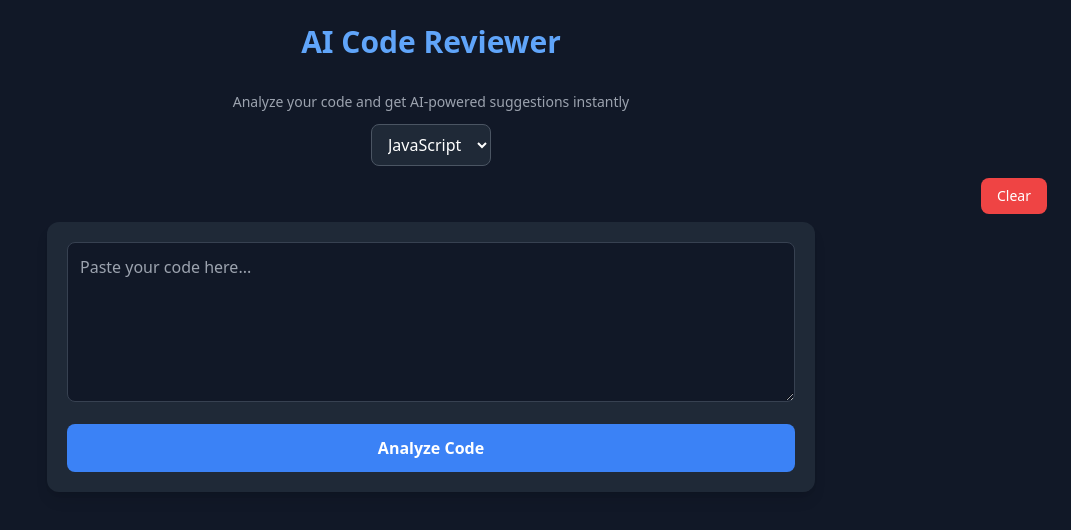
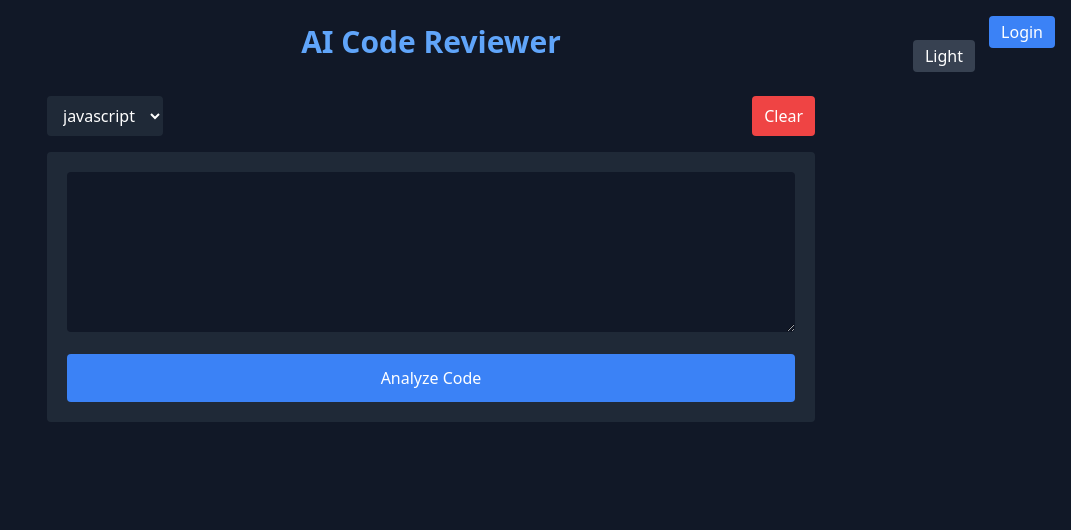
Before and after one commit to anantharjun672001-a11y/AiFrontend, a React (Vite) app: page / in a window 1280 px wide. Shown: the top 530 px of the page, without its empty margins (209-1280 px from the left). Built offline with nearby package versions, Linux system fonts and the light colour scheme.

Commit message:
code completed

```diff
--- a/src/App.jsx
+++ b/src/App.jsx
@@ -1,135 +1,293 @@
-import { useState } from "react";
+import { useState, useEffect } from "react";
 import axios from "axios";
 import { Prism as SyntaxHighlighter } from "react-syntax-highlighter";
-import { vscDarkPlus } from "react-syntax-highlighter/dist/esm/styles/prism";
+import {
+  vscDarkPlus,
+  oneLight,
+} from "react-syntax-highlighter/dist/esm/styles/prism";
 
 function App() {
   const [code, setCode] = useState("");
   const [result, setResult] = useState("");
   const [loading, setLoading] = useState(false);
-  const [copied, setCopied] = useState(false);
   const [history, setHistory] = useState([]);
   const [language, setLanguage] = useState("javascript");
+  const [dark, setDark] = useState(true);
 
+  const [username, setUsername] = useState("");
+  const [userId, setUserId] = useState(null);
+
+  const [showModal, setShowModal] = useState(false);
+  const [copied, setCopied] = useState(false);
+
+  /* LOGIN */
+  const handleLogin = async () => {
+  if (!username) return alert("Enter email");
+
+  const res = await axios.post("http://localhost:3000/login", {
+    email: username,
+  });
+
+  setUserId(res.data.userId);
+  setUsername(res.data.email);
+
+  localStorage.setItem("userId", res.data.userId);
+  localStorage.setItem("username", res.data.email);
+
+  setShowModal(false);
+};
+  /* FETCH HISTORY */
+  useEffect(() => {
+    if (!userId) return;
+
+    axios
+      .get(`http://localhost:3000/history/${userId}`)
+      .then((res) => setHistory(res.data));
+  }, [userId]);
+
+  /* ANALYZE */
   const analyzeCode = async () => {
-    if (!code.trim()) {
-      alert("Please enter code");
-      return;
-    }
+    if (!code.trim()) return alert("Enter code");
+
+    setLoading(true);
 
     try {
-      setLoading(true);
-
       const res = await axios.post("http://localhost:3000/analyze", {
         code,
         language,
+        userId,
       });
 
       setResult(res.data.result);
 
-      setHistory((prev) => [...prev, { code, result: res.data.result }]);
-    } catch (err) {
-      setResult("Server busy or API issue. Try again.");
-    } finally {
+      if (userId) {
+        const h = await axios.get(`http://localhost:3000/history/${userId}`);
+        setHistory(h.data);
+      }
+    } catch {
+      alert("Server error");
+    }
+
     setLoading(false);
-    }
   };
+
+  /* DELETE */
+  const deleteOne = async (id) => {
+    await axios.delete(`http://localhost:3000/history/${id}`);
+    setHistory(history.filter((h) => h._id !== id));
+  };
+
+  const deleteAll = async () => {
+    await axios.delete(`http://localhost:3000/history/user/${userId}`);
+    setHistory([]);
+  };
+
+  /* RESULT PARSE */
+  const improvements =
+    result.split("Improvements:")[1]?.split("Optimized Code:")[0] || "";
 
   const optimizedCode = result.split("Optimized Code:")[1] || "";
 
+
+
+  useEffect(() => {
+    const savedUser = localStorage.getItem("userId");
+    const savedName = localStorage.getItem("username");
+
+    if (savedUser) {
+      setUserId(savedUser);
+      setUsername(savedName);
+    }
+  }, []);
+
   return (
-    <div className="min-h-screen bg-gray-900 text-white flex flex-col items-center p-6">
+    <div
+      className={`${
+        dark ? "bg-gray-900 text-white" : "bg-gray-100 text-black"
+      } min-h-screen flex flex-col items-center p-6`}
+    >
+      {/* LOGIN / USER */}
+      <div className="absolute top-4 right-4 flex flex-col items-end gap-1">
+        {!userId ? (
+          <button
+            onClick={() => setShowModal(true)}
+            className="bg-blue-500 px-3 py-1 rounded text-white"
+          >
+            Login
+          </button>
+        ) : (
+          <div
+            className={`text-sm ${dark ? "text-gray-300" : "text-gray-700"}`}
+          >
+            👤 {username}
+          </div>
+        )}
+      </div>
+
+      {/* THEME TOGGLE */}
+      <button
+        onClick={() => setDark(!dark)}
+        className="absolute top-10 right-24 px-3 py-1 bg-gray-700 text-white rounded"
+      >
+        {dark ? "Light" : "Dark"}
+      </button>
+
+      {/* LOGIN MODAL */}
+      {showModal && (
+        <div className="fixed inset-0 bg-black/50 flex justify-center items-center">
+          <div className="bg-white text-black p-5 rounded w-80">
+            <h2 className="mb-3 font-semibold">Login</h2>
+
+            <input
+              placeholder="Enter email"
+              value={username}
+              onChange={(e) => setUsername(e.target.value)}
+              className="w-full border p-2 mb-3 rounded"
+            />
+
+            <div className="flex justify-end gap-2">
+              <button onClick={() => setShowModal(false)}>Cancel</button>
+              <button
+                onClick={handleLogin}
+                className="bg-blue-500 text-white px-3 py-1 rounded"
+              >
+                Login
+              </button>
+            </div>
+          </div>
+        </div>
+      )}
+
+      {/* TITLE */}
       <h1 className="text-3xl font-bold mb-6 text-blue-400">
         AI Code Reviewer
       </h1>
 
-      <p className="text-gray-400 mt-2 text-sm">
-        Analyze your code and get AI-powered suggestions instantly
-      </p>
-
-      {/* Language */}
-
+      {/* CONTROLS */}
+      <div className="flex w-full max-w-3xl justify-between mt-3">
         <select
           value={language}
           onChange={(e) => setLanguage(e.target.value)}
-        className="bg-gray-800 border border-gray-600 text-white px-3 py-2 rounded-lg mt-3 focus:outline-none focus:ring-2 focus:ring-blue-500"
+          className="bg-gray-800 text-white px-3 py-2 rounded"
         >
-        <option value="javascript">JavaScript</option>
-        <option value="python">Python</option>
-        <option value="java">Java</option>
+          <option>javascript</option>
+          <option>python</option>
+          <option>java</option>
         </select>
 
-      {/* Clear */}
         <button
           onClick={() => {
             setCode("");
             setResult("");
           }}
-        className="mt-3 px-4 py-2 bg-red-500 hover:bg-red-600 rounded-lg text-sm self-end"
+          className="bg-red-500 px-3 py-1 rounded"
         >
           Clear
         </button>
+      </div>
 
-      {/* Input */}
-      <div className="mt-2 bg-gray-800 p-5 rounded-xl shadow-lg w-full max-w-3xl">
+      {/* INPUT */}
+      <div className="mt-4 bg-gray-800 p-5 rounded w-full max-w-3xl">
         <textarea
-          className="w-full h-40 p-3 rounded-lg bg-gray-900 border border-gray-700"
-          placeholder="Paste your code here..."
+          className="w-full h-40 p-3 bg-gray-900 rounded"
           value={code}
           onChange={(e) => setCode(e.target.value)}
         />
 
         <button
           onClick={analyzeCode}
-          className="mt-4 w-full bg-blue-500 p-3 rounded-lg font-semibold"
+          className="mt-4 w-full bg-blue-500 p-3 rounded"
         >
-          {loading ? "Analyzing..." : "Analyze Code"}
+          Analyze Code
         </button>
       </div>
 
-      {/* Output */}
+      {/* LOADING */}
+      {loading && (
+        <div className="mt-4 animate-spin rounded-full h-8 w-8 border-b-2 border-blue-500"></div>
+      )}
+
+      {/* OUTPUT */}
       {result && (
         <div className="mt-6 w-full max-w-3xl space-y-4">
-          {/* Improvements */}
-          <div className="bg-blue-900/30 border border-blue-500 p-4 rounded-lg">
-            <h3 className="text-blue-400 font-semibold mb-2">Improvements</h3>
-            <pre className="whitespace-pre-wrap text-sm text-gray-300">
-              {result.split("Improvements:")[1]?.split("Optimized Code:")[0]}
+          {/* ERROR BOX */}
+          <div className="bg-red-900/30 border border-red-500 p-4 rounded">
+            <h3 className="text-red-400 mb-2">Errors</h3>
+            <p className="text-sm text-gray-300">
+              No critical errors (AI based review)
+            </p>
+          </div>
+
+          {/* IMPROVEMENTS */}
+          <div className="bg-blue-900/30 border border-blue-500 p-4 rounded">
+            <h3 className="mb-2">Improvements</h3>
+            <pre className="text-sm whitespace-pre-wrap break-words">
+              {improvements}
             </pre>
           </div>
 
-          {/* Optimized Code */}
-          <div className="bg-green-900/30 border border-green-500 p-4 rounded-lg relative">
-            <h3 className="text-green-400 font-semibold mb-2">
-              Optimized Code
-            </h3>
+          {/* CODE */}
+          <div className="bg-green-900/30 border border-green-500 p-4 rounded relative">
+            <h3>Optimized Code</h3>
 
             <button
               onClick={() => {
                 navigator.clipboard.writeText(optimizedCode);
                 setCopied(true);
-                setTimeout(() => setCopied(false), 1000);
+                setTimeout(() => setCopied(false), 1500);
               }}
               className="absolute top-2 right-2 bg-green-600 px-2 py-1 text-xs rounded"
             >
-              {copied ? "Copied!" : "Copy"}
+              Copy
             </button>
 
-            <SyntaxHighlighter language={language} style={vscDarkPlus}>
+            {copied && (
+              <p className="text-green-400 text-xs absolute top-2 left-2">
+                Copied!
+              </p>
+            )}
+
+            <div className="mt-2 rounded overflow-hidden">
+              <SyntaxHighlighter
+                language={language}
+                style={dark ? vscDarkPlus : oneLight}
+                customStyle={{
+                  padding: "16px",
+                  borderRadius: "8px",
+                  fontSize: "13px",
+                }}
+              >
                 {optimizedCode}
               </SyntaxHighlighter>
             </div>
           </div>
+        </div>
       )}
 
-      {/* History */}
-      {history.length > 0 && (
+      {/* HISTORY */}
+      {userId && (
         <div className="mt-10 w-full max-w-3xl">
-          <h2 className="text-xl text-purple-400 mb-3">History</h2>
+          <div className="flex justify-between mb-3">
+            <h2>History</h2>
 
-          {history.map((item, index) => (
-            <div key={index} className="bg-gray-800 p-3 rounded mb-3">
-              <pre className="text-sm">{item.code}</pre>
+            <button
+              onClick={deleteAll}
+              className="bg-red-600 px-3 py-1 text-xs rounded"
+            >
+              Delete All
+            </button>
+          </div>
+
+          {history.map((item) => (
+            <div key={item._id} className="bg-gray-800 p-3 mb-3 rounded">
+              <pre className="whitespace-pre-wrap">{item.code}</pre>
+
+              <button
+                onClick={() => deleteOne(item._id)}
+                className="bg-red-500 px-2 py-1 text-xs mt-2 rounded"
+              >
+                Delete
+              </button>
             </div>
           ))}
         </div>
```
Lines whose indentation alone changed are shown as unchanged.
